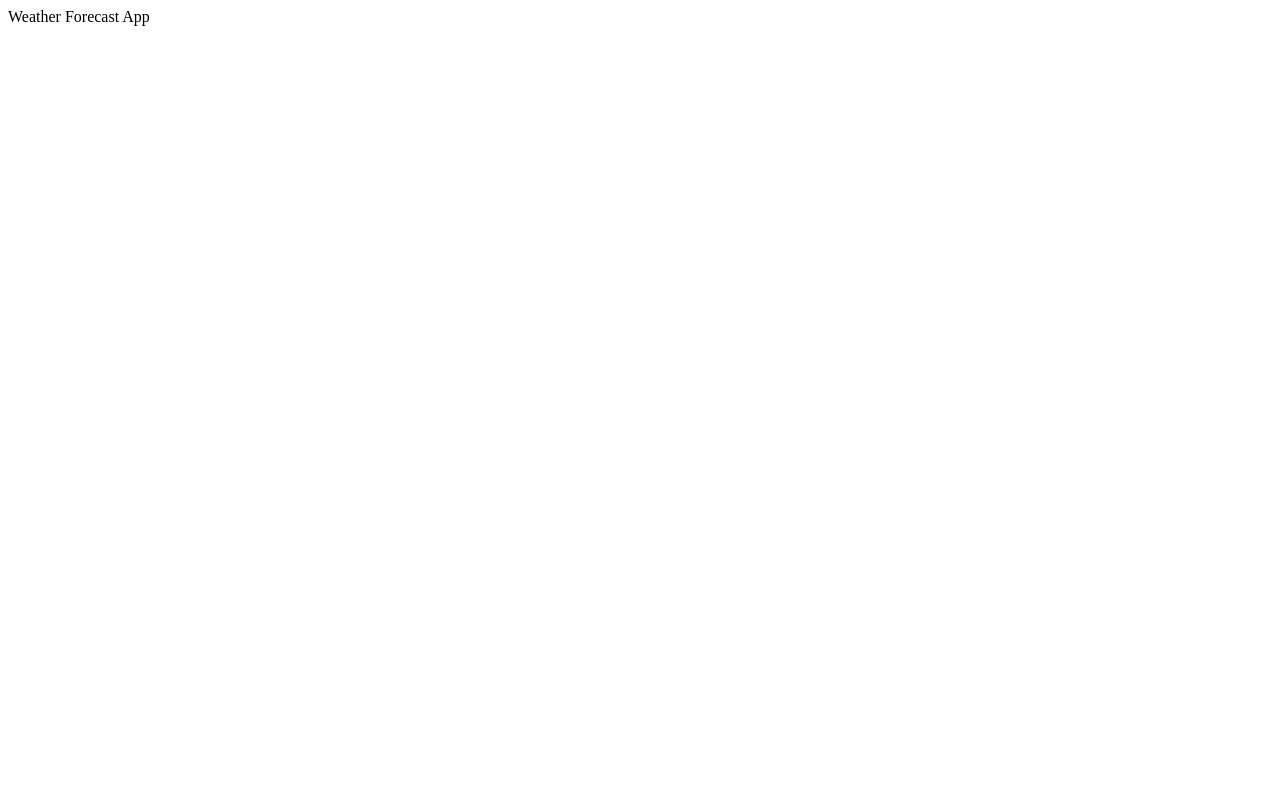
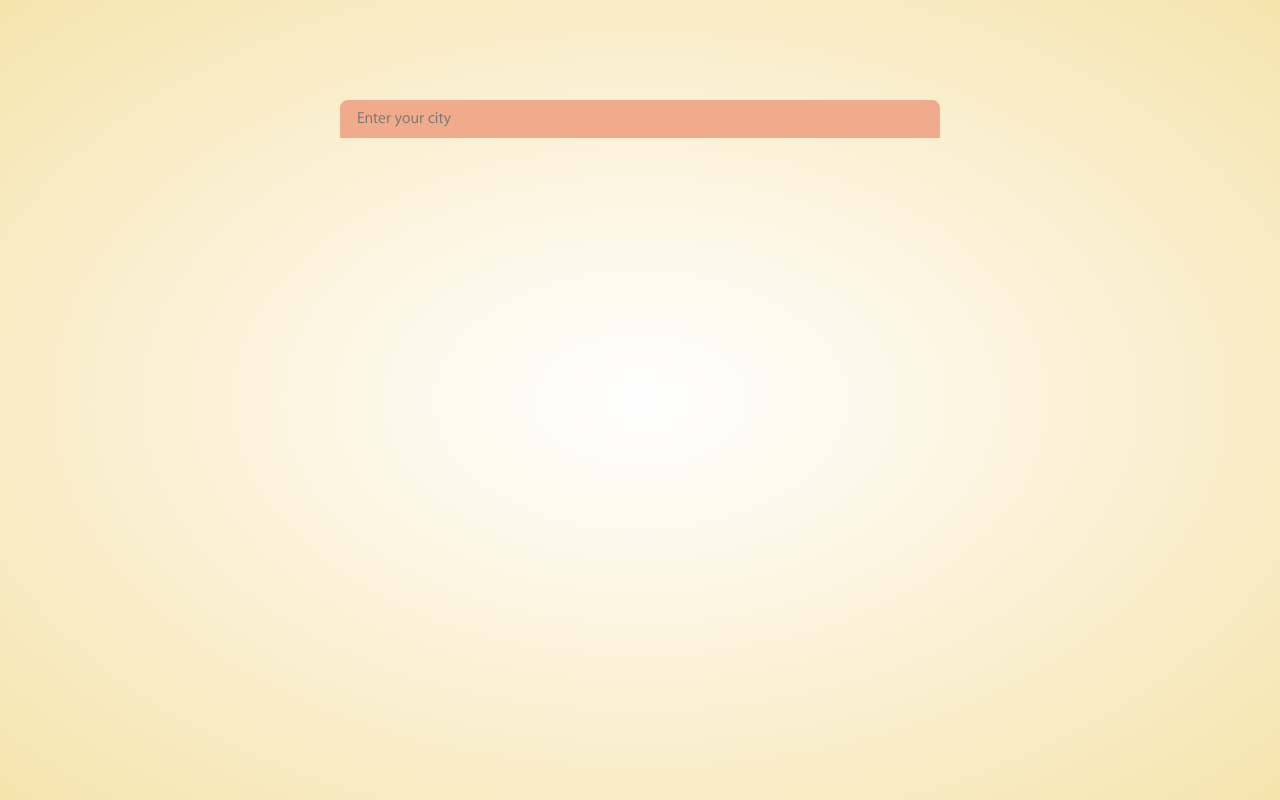
Before and after one commit to Vlad-Viddi/weather_forecast, a React (Create React App) app: page / in a window 1280 px wide. Built offline with nearby package versions, Linux system fonts and the light colour scheme.

Commit message:
search-bar is done

```diff
--- a/package.json
+++ b/package.json
@@ -6,6 +6,7 @@
     "@testing-library/jest-dom": "^5.14.1",
     "@testing-library/react": "^11.2.7",
     "@testing-library/user-event": "^12.8.3",
+    "node-sass": "^6.0.1",
     "react": "^17.0.2",
     "react-dom": "^17.0.2",
     "react-scripts": "4.0.3",
--- a/src/App.js
+++ /dev/null
@@ -1,11 +0,0 @@
-
-
-function App() {
-  return (
-    <div className="App">
-      Weather Forecast App
-    </div>
-  );
-}
-
-export default App;
--- a/src/index.js
+++ b/src/index.js
@@ -1,6 +1,7 @@
 import React from 'react';
 import ReactDOM from 'react-dom';
-import App from './App';
+import './index.scss';
+import App from './js/App';
 
 ReactDOM.render(
   <React.StrictMode>
--- /dev/null
+++ b/src/index.scss
@@ -0,0 +1,4 @@
+@import './sass/reset';
+@import './sass/vars';
+@import './sass/app';
+@import './sass/searchBox/searchBox';
--- /dev/null
+++ b/src/js/App.jsx
@@ -0,0 +1,67 @@
+/*
+ - 1 with query choose city like this:
+  Search for cities starting with Lond: JSON: http://api.weatherapi.com/v1/search.json?key=<YOUR_API_KEY>&q=lond
+ - 2 when we got city second request for weather like this:
+   http://api.weatherapi.com/v1/current.json?key=<YOUR_API_KEY>&q=<QUERY>
+
+
+/*
+  Search for cities starting with Lond: JSON: http://api.weatherapi.com/v1/search.json?key=<YOUR_API_KEY>&q=lond
+
+  So to get current weather for London: JSON: http://api.weatherapi.com/v1/current.json?key=<YOUR_API_KEY>&q=London
+
+  To get 7 day weather for US Zipcode 07112: JSON: http://api.weatherapi.com/v1/forecast.json?key=<YOUR_API_KEY>&q=07112&days=7
+
+*/
+
+import React, { useState } from 'react';
+import { SearchBox } from './components/SearchBox/SearchBox';
+
+const api = {
+  key: '429d2e287145e65ce74197b14fc241f4',
+  baseUrl: 'https://api.openweathermap.org/data/2.5/',
+};
+
+
+const App = () => {
+  const [ query, setQuery ] = useState('');
+  const [ weather, setWeather ] = useState({});
+  const [ error, setError ] = useState({});
+  const [ isErrorReturned, setIsErrorReturned ] = useState(false);
+
+  const getWeather = e => {
+    if(e.key === "Enter") {
+      fetch(`${api.baseUrl}weather?q=${query}&units=metric&APPID=${api.key}`)
+        .then(response => response.json())
+        .then(info => {
+          if(info.cod === "404") {
+            setError(info);
+            setWeather({});
+            setIsErrorReturned(true);
+            throw new Error(info);
+          } else if (info.cod === 200) {
+            setWeather(info);
+            setError({});
+            setIsErrorReturned(false);
+          }
+        })
+        .catch(error => console.log(error))
+    }
+  }
+
+  return (
+    <div
+      className="app"
+    >
+      <main className="content">
+        <SearchBox
+          query={query}
+          setQuery={setQuery}
+          getWeather={getWeather}
+        />
+      </main>
+    </div>
+  );
+}
+
+export default App;
--- /dev/null
+++ b/src/js/components/SearchBox/SearchBox.jsx
@@ -0,0 +1,17 @@
+import React from 'react';
+
+export const SearchBox = ({ query, setQuery, getWeather }) => {
+
+  return (
+    <div className="search-box">
+      <input
+        type="text"
+        placeholder="Enter your city"
+        className="search-bar"
+        value={query}
+        onChange={e => setQuery(e.target.value)}
+        onKeyDown={e => getWeather(e)}
+      />
+    </div>
+  )
+}
--- /dev/null
+++ b/src/sass/_app.scss
@@ -0,0 +1,20 @@
+.app {
+  font-family: "MYRIAD";
+  font-weight: 300;
+  font-size: 16px;
+  height: 100vh;
+  width: 100vw;
+  display: flex;
+  justify-content: center;
+  padding: 100px 50px 50px;
+
+  background: radial-gradient(#fff, $main_bcg);
+  background-position: bottom;
+  background-size: cover;
+  transition: 0.4s ease-out;
+
+  .content {
+    width: 100%;
+    max-width: 600px;
+  }
+}
--- /dev/null
+++ b/src/sass/_reset.scss
@@ -0,0 +1,44 @@
+html, body, div, span, applet, object, iframe,
+h1, h2, h3, h4, h5, h6, p, blockquote, pre,
+a, abbr, acronym, address, big, cite, code,
+del, dfn, em, img, ins, kbd, q, s, samp,
+small, strike, strong, sub, sup, tt, var,
+b, u, i, center,
+dl, dt, dd, ol, ul, li,
+fieldset, form, label, legend,
+table, caption, tbody, tfoot, thead, tr, th, td,
+article, aside, canvas, details, embed,
+figure, figcaption, footer, header, hgroup,
+menu, nav, output, ruby, section, summary,
+time, mark, audio, video {
+	margin: 0;
+	padding: 0;
+	border: 0;
+	font-size: 100%;
+	font: inherit;
+	vertical-align: baseline;
+  box-sizing: border-box;
+}
+/* HTML5 display-role reset for older browsers */
+article, aside, details, figcaption, figure,
+footer, header, hgroup, menu, nav, section {
+	display: block;
+}
+body {
+	line-height: 1;
+}
+ol, ul {
+	list-style: none;
+}
+blockquote, q {
+	quotes: none;
+}
+blockquote:before, blockquote:after,
+q:before, q:after {
+	content: '';
+	content: none;
+}
+table {
+	border-collapse: collapse;
+	border-spacing: 0;
+}
--- /dev/null
+++ b/src/sass/_vars.scss
@@ -0,0 +1,11 @@
+// fonts and styles
+@font-face {
+  font-family: 'MYRIAD';
+  src: url('../fonts/myriad-set-pro_text.ttf');
+}
+
+//color
+$main_bcg: #f6e4ad;
+$input_bcg: #f0ab8d;
+$inp_brd: #eb2632;
+$dark: #240747;
--- /dev/null
+++ b/src/sass/searchBox/_searchBox.scss
@@ -0,0 +1,38 @@
+.search-box {
+  padding-bottom: 2rem;
+}
+
+.search-bar {
+  display: block;
+  width: 100%;
+  box-sizing: border-box;
+  line-height: 2rem;
+  border-radius: 8px 8px 0 0;
+  padding-left: 15px;
+  color: $dark;
+
+  font-family: "MYRIAD";
+  font-weight: 300;
+  font-size: 16px;
+
+  appearance: none;
+  background: $input_bcg;
+  border: 2px solid $input_bcg;;
+  outline: none;
+  transition: border 0.4s;
+
+  &:hover {
+    box-shadow: 0px 13px 27px rgba($dark, 0.46);
+  }
+
+  &:focus {
+    background: rgba($color: $input_bcg, $alpha: 0.8);
+    box-shadow: 0px 8px 14px rgba($dark, 0.48);
+  }
+
+  &::placeholder {
+    font-family: "MYRIAD";
+    font-weight: 300;
+    font-size: 16px;
+  }
+}
```
Also changed, not shown: src/fonts/myriad-set-pro_text.ttf (added), src/js/helpers.js (added), 1 other file (tests, documents, lock files or other folders).
